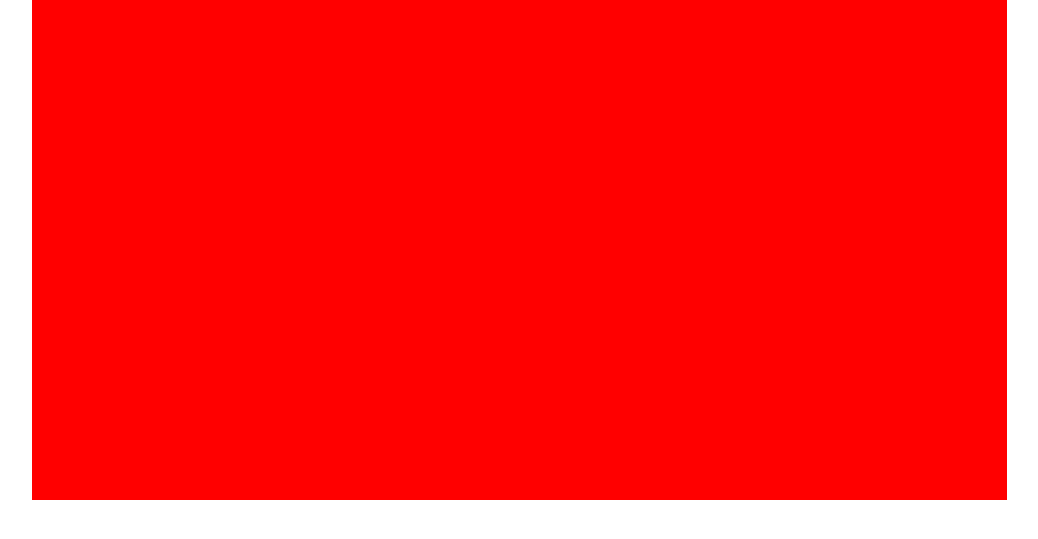
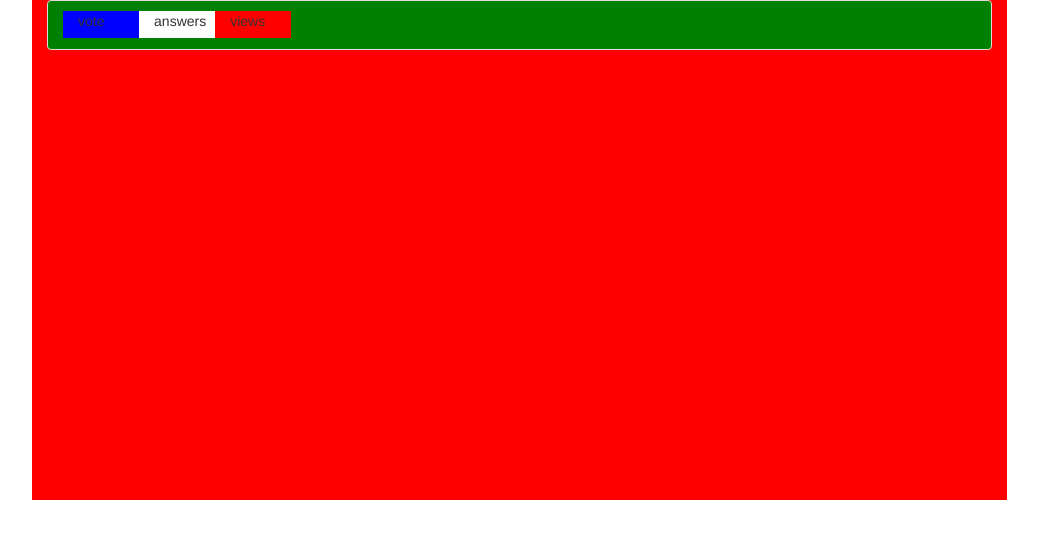
Before and after one commit to alex-B-Ly/so-clone, a PHP site: page / in a window 1280 px wide. Shown: the top 539 px of the page, without its empty margins (23-1061 px from the left). Run offline with PHP 8.4, Linux system fonts and the light colour scheme.

Commit message:
made vote/answers/views

```diff
--- a/css/style.css
+++ b/css/style.css
@@ -2,3 +2,26 @@
   background: red;
   height: 500px;
 }
+
+.test2{
+  background: green;
+  height: 50px;
+}
+
+.vote,
+.answers,
+.views{
+  height: 95%;
+}
+
+.vote{
+  background: blue;
+}
+
+.answers{
+  background: white;
+}
+
+.views{
+  background: red;
+}
--- a/index.html
+++ b/index.html
@@ -14,9 +14,20 @@
 <!-- Alex: main !-->
 <div class="container">
   <div class="row">
+
     <div class="col-md-10 test">
+      <ul class="list-group">
+        <li class="list-group-item test2">
+          <div class="col-md-1 vote">vote</div>
+          <div class="col-md-1 answers">answers</div>
+          <div class="col-md-1 views">views</div>
 
+          </div>
+        </li>
+      </ul>
     </div>
+
+
   </div>
 </div>
 
```
